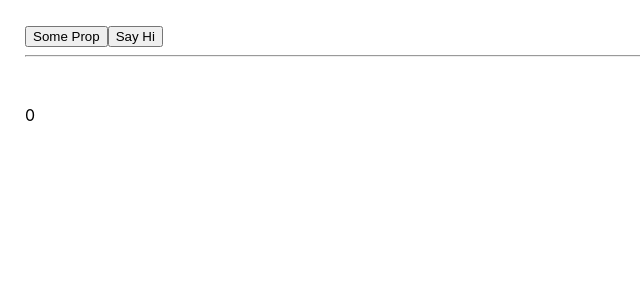
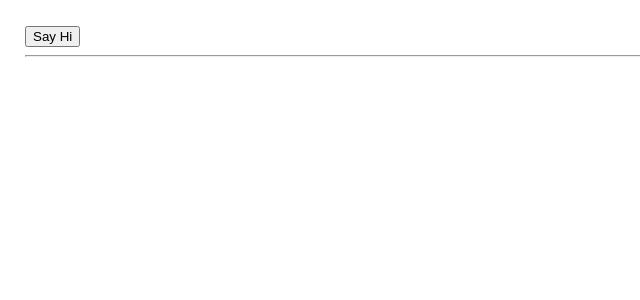
Before and after one commit to Nagaraj668/react-redux, a React (Create React App) app: page / in a window 1280 px wide. Shown: the top 300 px of the page, without its empty margins (0-640 px from the left). Built offline with nearby package versions, Linux system fonts and the light colour scheme.

Commit message:
useDipatch, useSelector support for react class type components

```diff
--- a/src/App.js
+++ b/src/App.js
@@ -1,14 +1,14 @@
 import React from 'react';
-import { Master } from './features/counter/Master';
-import { Detail } from './features/counter/Detail';
 import './App.css';
+import MasterClass from './features/counter/MasterClass';
+import DetailClass from './features/counter/DetailClass';
 
 function App() {
   return (
     <div>
-      <Master />
+      <MasterClass />
       <hr />
-      <Detail />
+      <DetailClass />
     </div>
   );
 }
--- a/src/features/counter/Detail.js
+++ b/src/features/counter/Detail.js
@@ -1,20 +1,17 @@
 import React from 'react';
 import { useSelector } from 'react-redux';
 import {
-  selectChatData,
-  selectSomeProp
+  selectChatData
 } from './MasterDetailSlice';
 
 export function Detail() {
 
-  const someProp = useSelector(selectSomeProp);
-  const chatData = useSelector(selectChatData);
+  var chatData = useSelector(selectChatData);
 
   return (
     <div>
       <div>
         <br /><br />
-        <span>{someProp}</span>
         {
           chatData.map(
             (message, i) => <p key={ i }>{ message }</p>
--- /dev/null
+++ b/src/features/counter/DetailClass.js
@@ -0,0 +1,10 @@
+import React from "react";
+import { Detail } from "./Detail";
+
+export default class DetailClass extends React.Component {
+    render() {
+        return (
+            <Detail />
+        );
+    }
+}
--- a/src/features/counter/Master.js
+++ b/src/features/counter/Master.js
@@ -1,6 +1,6 @@
 import { useDispatch } from 'react-redux';
 import {
-  somePropIncrement, sayHi
+  sayHi
 } from './MasterDetailSlice';
 
 export function Master() {
@@ -11,10 +11,6 @@ export function Master() {
     <div>
       <div>
         <button
-          onClick={() => dispatch(somePropIncrement())}>
-          Some Prop
-        </button>
-        <button
           onClick={() => dispatch(sayHi())}>
           Say Hi
         </button>
--- /dev/null
+++ b/src/features/counter/MasterClass.js
@@ -0,0 +1,11 @@
+import React from "react";
+import { Master } from "./Master";
+
+export default class MasterClass extends React.Component {
+
+    render() {
+        return (
+            <Master />
+        )
+    }
+}
--- a/src/features/counter/MasterDetailSlice.js
+++ b/src/features/counter/MasterDetailSlice.js
@@ -1,29 +1,17 @@
 import { createSlice } from '@reduxjs/toolkit';
 
-const initialState = {
-  value: 0,
-  status: 'idle',
-  someProp: 0,
-  chatData: []
-};
-
-
-export const counterSlice = createSlice({
-  name: 'counter',
-  initialState,
+export const reduxSlice = createSlice({
+  name: "counter1",
+  initialState: {
+    chatData: []
+  },
   reducers: {
-    somePropIncrement: (state) => {
-      state.someProp += 1;
-    },
     sayHi: (state) => {
       state.chatData.push("hi")
     }
   }
 });
 
-export const { somePropIncrement, sayHi } = counterSlice.actions;
-
+export const { sayHi } = reduxSlice.actions;
 export const selectChatData = (state) => state.counter.chatData;
-export const selectSomeProp = (state) => state.counter.someProp;
-
-export default counterSlice.reducer;
+export default reduxSlice.reducer;
```
